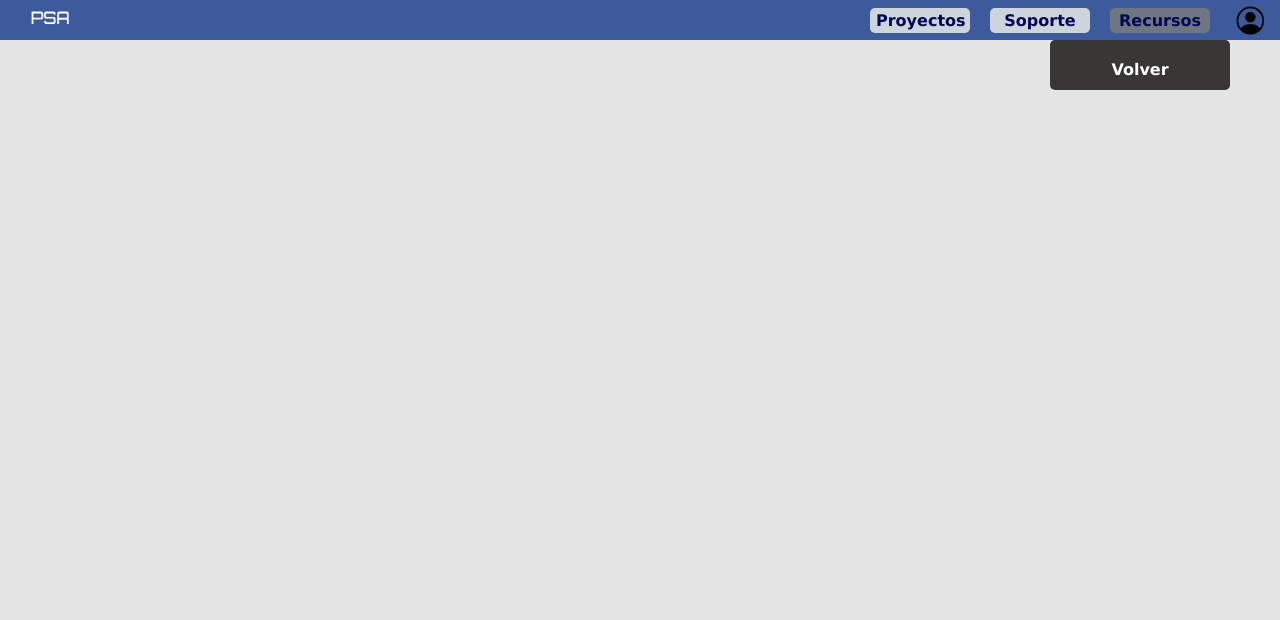
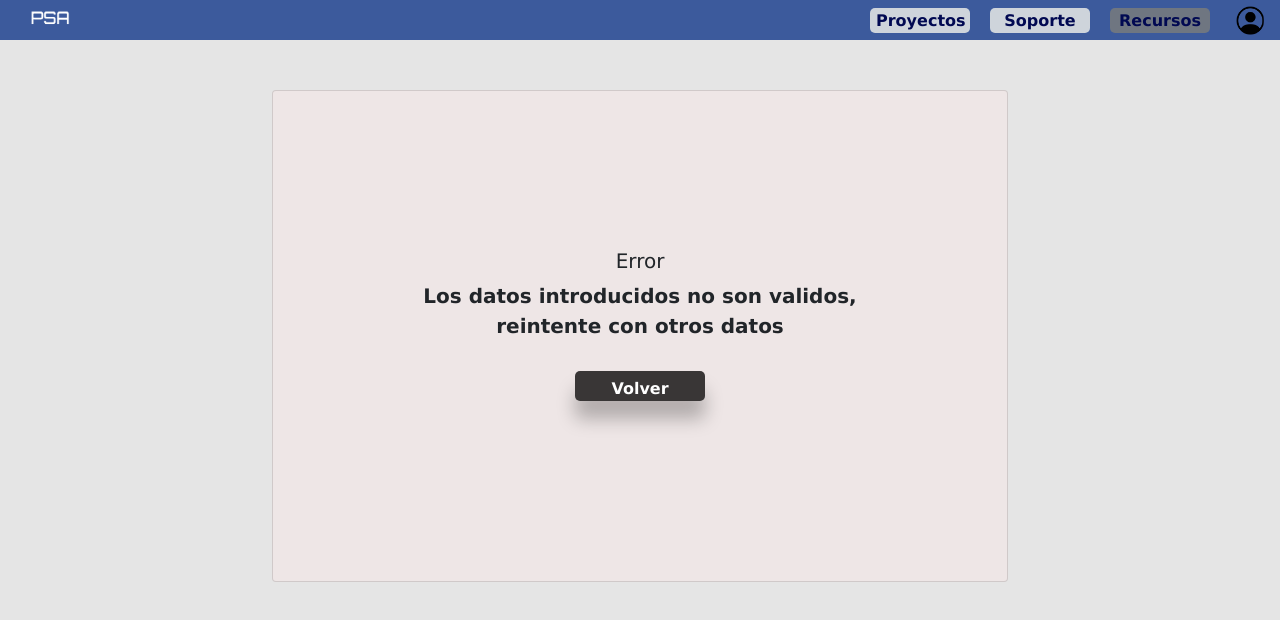
Before and after one commit to AgussAndrade/Tribu_2_aninfo_1c_2022, a React (Create React App) app in the folder psa/: page /resources in a window 1280 px wide. Both pictures are taken after a click on the button "Continuar". Shown: the top 620 px of the page. Built offline with nearby package versions, Linux system fonts and the light colour scheme.

Commit message:
manage axios response and styles for error

```diff
--- a/psa/src/screens/Resources/components/Error/index.js
+++ b/psa/src/screens/Resources/components/Error/index.js
@@ -2,7 +2,7 @@ import React, { useState } from "react";
 import { PrincipalContainer } from "../../../Home/styled";
 import { TopBar } from "../../../../components/TopBar";
 import { useNavigate } from "react-router-dom"
-import { FmtButton } from './styled';
+import { FmtButton, ErrorCard, TitleError,BodyError } from './styled';
 
 export const ResourcesError = () => {
   const navigate = useNavigate();
@@ -13,11 +13,14 @@ export const ResourcesError = () => {
   return (
     <PrincipalContainer>
       <TopBar buttonSelected={"Recursos"}/>
-
-      <FmtButton
-        onClick={handleSubmit}
-        >Volver
-      </FmtButton>
+      <ErrorCard>
+        <TitleError>Error</TitleError>
+        <BodyError><b>Los datos introducidos no son validos, <br></br> reintente con otros datos</b></BodyError>
+        <FmtButton
+            onClick={handleSubmit}
+            >Volver
+        </FmtButton>
+      </ErrorCard>
     </PrincipalContainer>
   );
 };
--- a/psa/src/screens/Resources/components/Error/styled.js
+++ b/psa/src/screens/Resources/components/Error/styled.js
@@ -1,24 +1,43 @@
 import styled from "styled-components";
-import { Form, Button } from 'react-bootstrap';
+import { Form, Button, Card } from 'react-bootstrap';
+import { PrincipalContainer } from "../../../Home/styled";
 import { colors } from "../../../../utils/colors";
 
 export const FmtButton = styled(Button)`
-    text-decoration: none;
-    text-align: center;
-    line-height: 300%;
-    width: 180px;
-    height: 50px;
+
     &:hover {
         background-color: ${colors.strongGrey};
         border: none;
-    cursor: pointer;
+        cursor: pointer;
     }
     background-color: ${colors.black};
     border: none;
-    font-family: "Verdana";
     font-weight: bold;
     color: ${colors.white};
     border-radius: 5px;
-    align-self: flex-end;
-    margin: 0 50px;
+    margin: 30px;
+    box-sizing: border-box;
+    width: 130px;
+    height: 30px;
+    align-self: center;
+    box-shadow: 0px 18.0571px 18.0571px rgb(0 0 0 / 25%);
 `;
+
+export const ErrorCard = styled(Card)`
+    background-color: #EEE6E6;
+    margin-top: 50px;
+    padding: 150px;
+`;
+
+export const TitleError = styled.label`
+    align-self: center;
+    padding: 5px;
+    font-size: 20px;
+`;
+
+export const BodyError = styled.label`
+    text-align: center;
+    display: flex;
+    font-style: normal;
+    font-size: 20px;
+`;
--- a/psa/src/screens/Resources/index.js
+++ b/psa/src/screens/Resources/index.js
@@ -26,7 +26,12 @@ export const Resources = () => {
       navigate('/resources/error');
       return;
     }
-    axios.get('https://anypoint.mulesoft.com/mocking/api/v1/sources/exchange/assets/754f50e8-20d8-4223-bbdc-56d50131d0ae/recursos-psa/1.0.0/m/api/recursos').then(
+    axios.get('https://api.kraken.com/0/public/Ticker?pair=xbtusds',(req,response) => {
+      response.setHeader("Access-Control-Allow-Origin", "*");
+      response.setHeader("Access-Control-Allow-Credentials", "true");
+      response.setHeader("Access-Control-Allow-Methods", "GET,HEAD,OPTIONS,POST,PUT");
+      response.setHeader("Access-Control-Allow-Headers", "Access-Control-Allow-Headers, Origin,Accept, X-Requested-With, Content-Type, Access-Control-Request-Method, Access-Control-Request-Headers");
+    }).then(
       (repos) => {
         if(repos.status == 200){
           navigate('/resources/employee',
```
